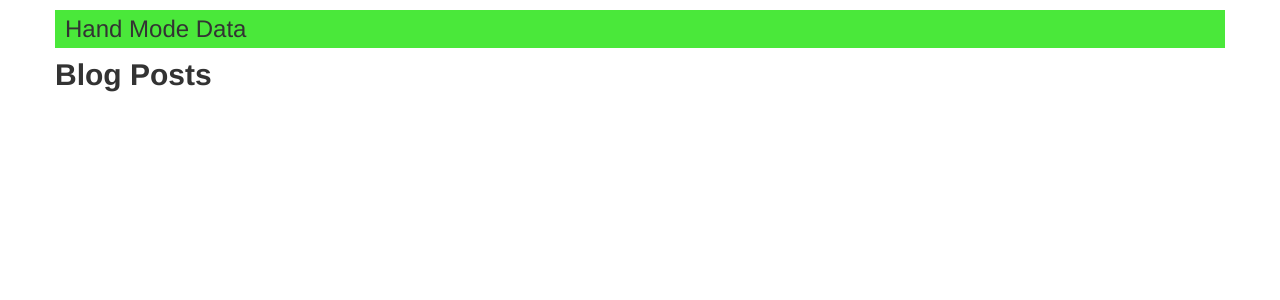
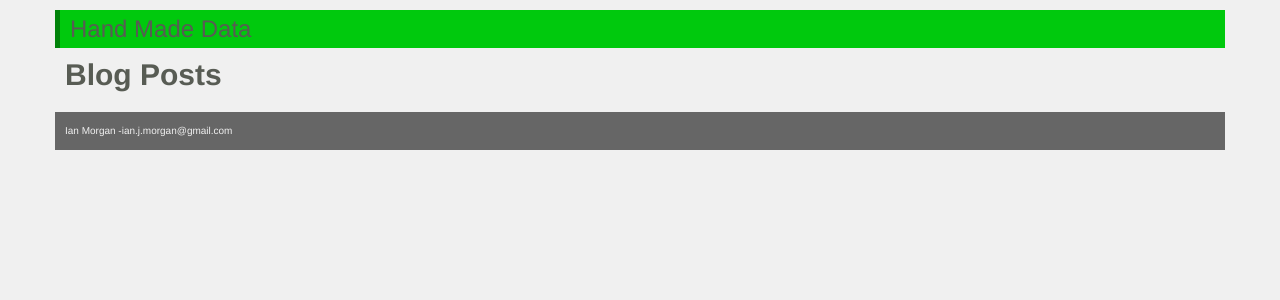
Before and after one commit to ianmorgan/handmadedata.com, a Jekyll site: the page built from index.html, in a window 1280 px wide. Shown: the top 300 px of the page. Built offline with Jekyll 4.4.1, drawn with Linux system fonts in a browser that asks for light colours; Markdown is read by kramdown in place of the engine named in the settings.

Commit message:
updated templates

```diff
--- a/_config.yml
+++ b/_config.yml
@@ -4,6 +4,8 @@ server:      false
 server_port: 4000
 baseurl:    /
 url: http://localhost:4000
+ftp_host:   ftp.handmadedata.com
+ftp_dir:    /
 
 source:      .
 destination: ./_site
--- /dev/null
+++ b/_includes/footer.html
@@ -0,0 +1,7 @@
+<div class="row">
+	<div class="span12">
+		<div id="footer">
+			Ian Morgan -ian.j.morgan@gmail.com
+		</div>
+	</div>
+</div>
--- /dev/null
+++ b/_includes/html_head.html
@@ -0,0 +1,4 @@
+<meta http-equiv="Content-type" content="text/html; charset=utf-8">
+<link href="/assets/bootstrap/css/bootstrap.css" rel="stylesheet" type="text/css">
+<link href="/assets/bootstrap/css/bootstrap-responsive.css" rel="stylesheet" type="text/css">
+<link href="/assets/css/content.css" rel="stylesheet" type="text/css">
--- a/_layouts/default.html
+++ b/_layouts/default.html
@@ -1,33 +1,32 @@
 <!DOCTYPE html>
 <html lang="en">
 	<head>
-		<meta http-equiv="Content-type" content="text/html; charset=utf-8">
 		<title>
 			Hand Made Data
-		</title><!-- Twitter Boostrap -->
-		<link href="assets/bootstrap/css/bootstrap.css" rel="stylesheet" type="text/css">
-		<link href="assets/bootstrap/css/bootstrap-responsive.css" rel="stylesheet" type="text/css">
-		<link href="assets/css/content.css" rel="stylesheet" type="text/css">
+		</title>
+		{% include html_head.html %}
+
 	</head>
 	<body>
 	<div class="container">
 		<div class="row">
 			<div class="span12">
 				<div id="header">
-					Hand Mode Data
+					Hand Made Data
 				</div>
-
 			</div>
 
 		</div>
 		<div class="row">
 			<div class="span8">
+				<div id="content">
 					<p>
 						{{ content }}
 					</p>
+				</div>
 			</div>
-
 		</div>
+		{% include footer.html %}
 	</div>
 	</body>
 </html>
--- a/_posts/2012-07-07-starting-the-million-song-challange.yml
+++ b/_posts/2012-07-07-starting-the-million-song-challange.yml
@@ -1,4 +1,5 @@
 ---
 layout: post
+tags:   hadoop pig
 ---
 This is my blog
--- a/assets/css/content.css
+++ b/assets/css/content.css
@@ -1,6 +1,31 @@
 #header {
 	margin-top:10px;
-	background-color: #4AE83A;
+	background-color: #00C90D;
 	font-size: 24px;
 	padding:10px;
+	border-left: 5px solid #008209;
+
 }
+
+body {
+	background-color: #F0F0F0;
+	color: #585c54;
+}
+
+#content {
+	margin-left:10px;
+}
+
+#footer {
+	margin-top:10px;
+	background-color: #666666;
+	color:#F0F0F0;
+	font-size: 10px;
+	padding:10px;
+}
+
+
+
+.debugr {
+	border:2px solid red;
+}
```
Also changed, not shown: _layouts/post.html (+22 -8 lines), temp/bg-shadow.png (added), temp/ft.png (added).
